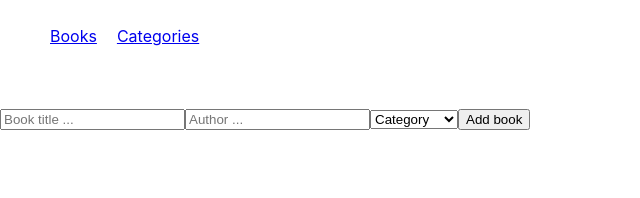
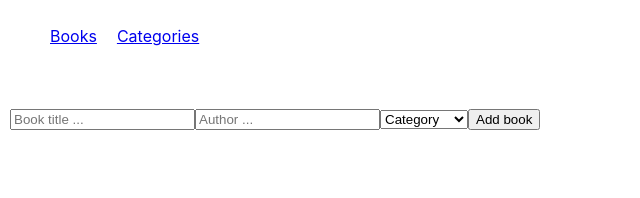
Before and after one commit to matovu-farid/bookstore, a React (Create React App) app: page / in a window 1280 px wide. Shown: the top 198 px of the page, without its empty margins (0-640 px from the left). Built offline with nearby package versions, Linux system fonts and the light colour scheme.

Commit message:
Update screenshot

```diff
--- a/src/pages/Books.css
+++ b/src/pages/Books.css
@@ -7,3 +7,7 @@
   flex-direction: column;
   margin: 20px 0;
 }
+
+.book-form {
+  padding: 0 10px;
+}
```
Also changed, not shown: screenshot.PNG (added).
